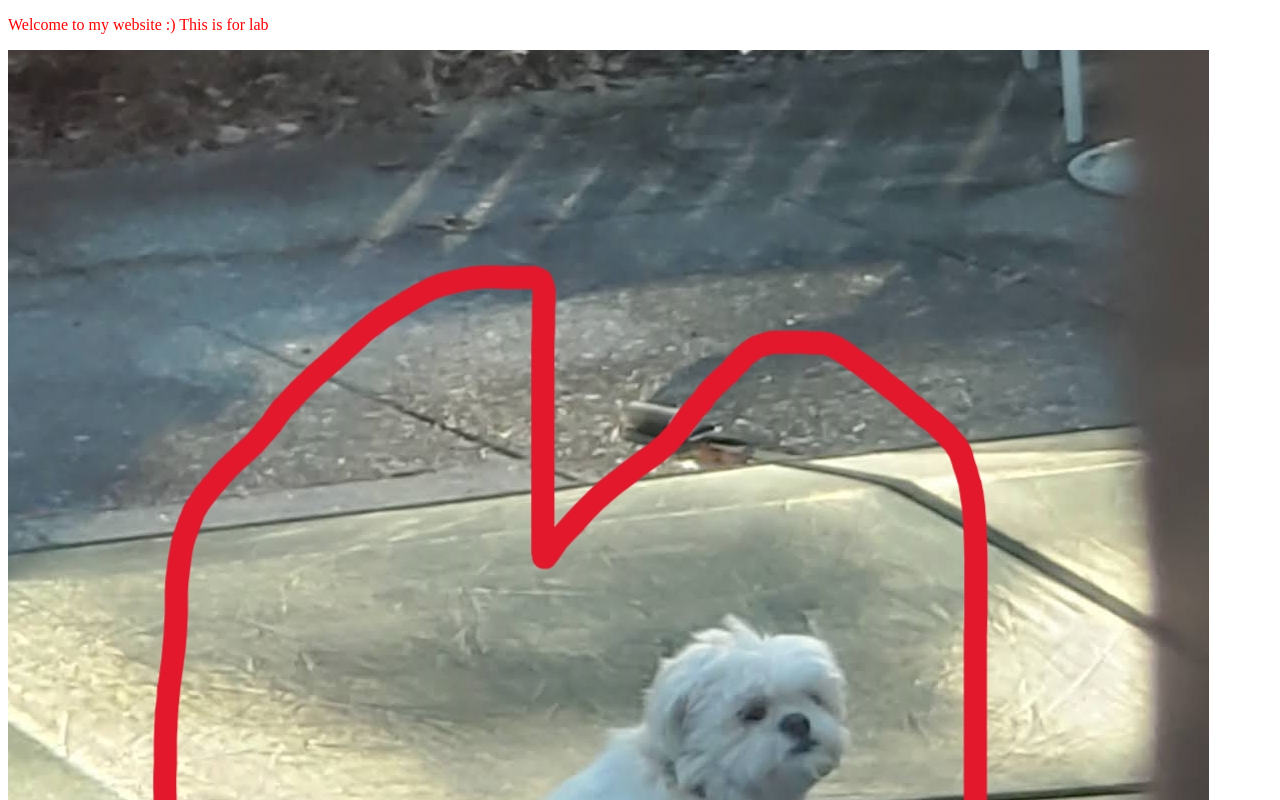
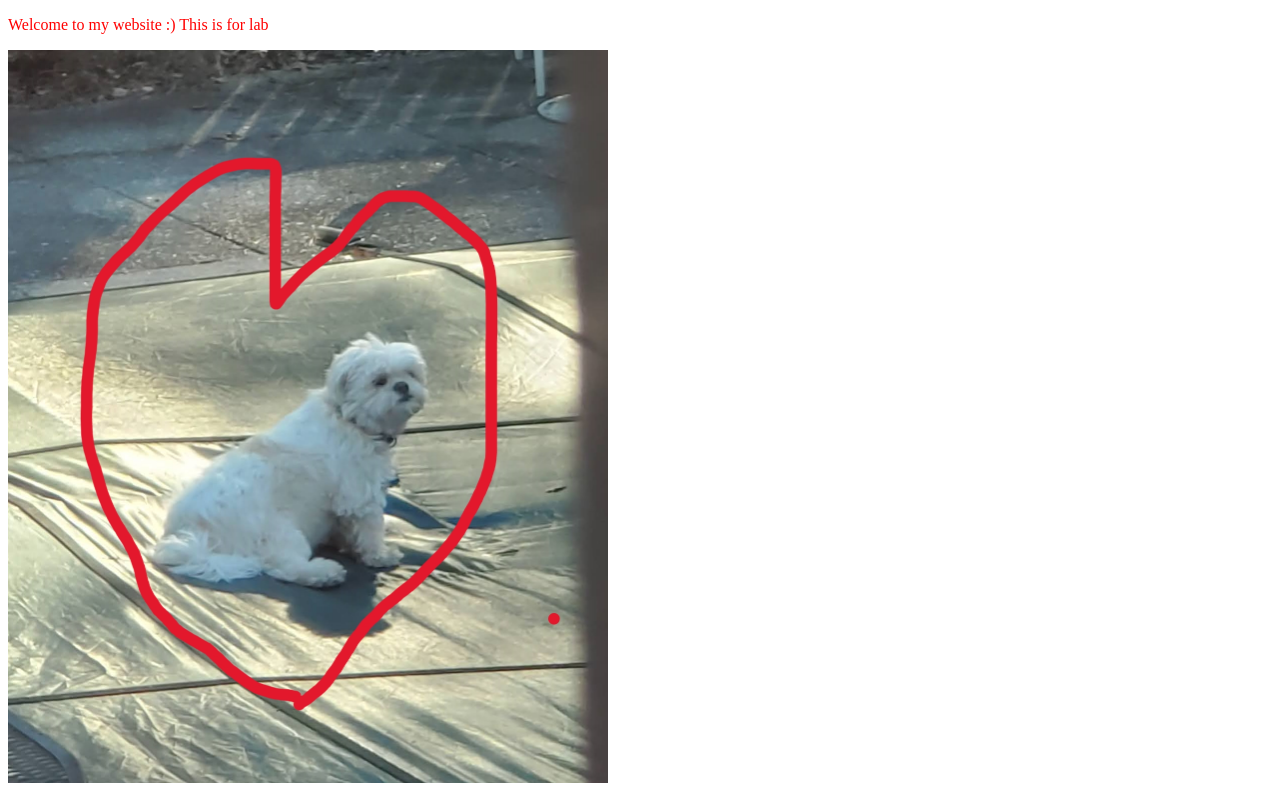
Before and after one commit to ldelgutte/ldelgutte.github.io, a plain HTML site: page index.html in a window 1280 px wide. Shown: the top 800 px of the page. Drawn offline with Linux system fonts and the light colour scheme.

Commit message:
resize dog

```diff
--- a/index.html
+++ b/index.html
@@ -10,7 +10,7 @@ p { color:red; }
   <body>
      <p>Welcome to my website :) This is for lab</p>
      <p></p>
-  <img src="HoneyDog.jpg" alt="Honey">
+  <img src="HoneyDog.jpg" alt="Honey"width="600" height="733">
   <p></p>
   <a href="https://cannonchem.com/">The Cannon Lab :)</a>
   </body>
```
